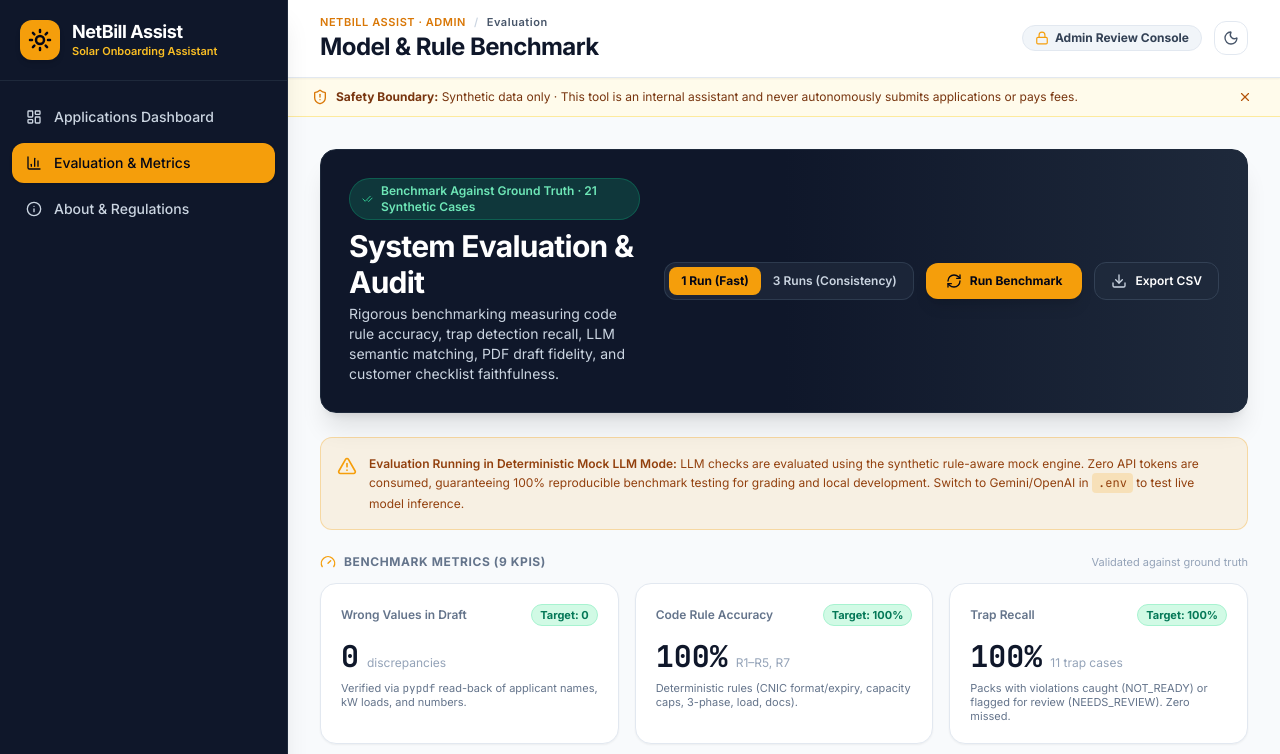
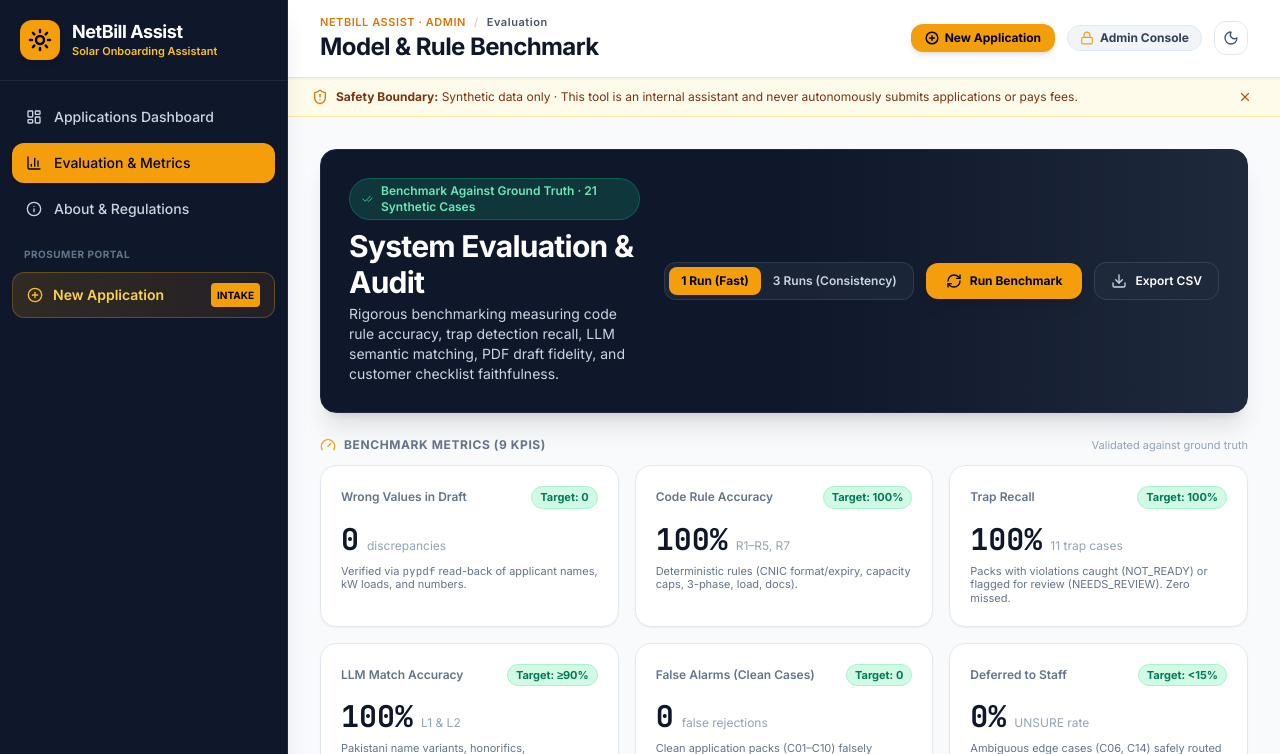
Before and after one commit to JeffCorpInc/Net-Billing-Autopilot, a FastAPI app: page /evaluate in a window 1280 px wide. Shown: the top 754 px of the page. Run offline with FastAPI, Linux system fonts and the light colour scheme; some libraries are stand-ins or nearby versions; some web fonts are replaced.

Commit message:
fix(vercel): add VercelPathFixMiddleware, fix destination to /api/index.py, and enhance portal navigation

```diff
--- a/app/config.py
+++ b/app/config.py
@@ -91,9 +91,17 @@ load_dotenv(BASE_DIR / ".env")
 class Settings(BaseModel):
     """Runtime application settings."""
 
-    llm_provider: str = Field(default_factory=lambda: os.getenv("LLM_PROVIDER", "mock"))
-    llm_model: str = Field(default_factory=lambda: os.getenv("LLM_MODEL", ""))
-    llm_api_key: str = Field(default_factory=lambda: os.getenv("LLM_API_KEY", ""))
+    llm_provider: str = Field(
+        default_factory=lambda: os.getenv("LLM_PROVIDER") or "gemini"
+    )
+    llm_model: str = Field(
+        default_factory=lambda: os.getenv("LLM_MODEL") or "gemini-flash-lite-latest"
+    )
+    llm_api_key: str = Field(
+        default_factory=lambda: os.getenv("LLM_API_KEY")
+        or os.getenv("GEMINI_API_KEY")
+        or ""
+    )
     llm_base_url: str = Field(default_factory=lambda: os.getenv("LLM_BASE_URL", ""))
     llm_timeout_seconds: float = Field(
         default_factory=lambda: float(os.getenv("LLM_TIMEOUT_SECONDS", "30.0"))
--- a/app/main.py
+++ b/app/main.py
@@ -30,6 +30,52 @@ app.add_middleware(
     allow_headers=["*"],
 )
 
+
+
+class VercelPathFixMiddleware:
+    """ASGI middleware to resolve original request paths when deployed behind Vercel rewrites."""
+
+    def __init__(self, asgi_app):
+        self.asgi_app = asgi_app
+
+    async def __call__(self, scope, receive, send):
+        if scope.get("type") == "http":
+            headers_dict = dict(scope.get("headers", []))
+            matched_path = None
+            for hname in (
+                b"x-matched-path",
+                b"x-original-uri",
+                b"x-real-path",
+                b"x-forwarded-uri",
+                b"x-vercel-matched-path",
+            ):
+                raw_val = headers_dict.get(hname)
+                if raw_val:
+                    val = raw_val.decode("utf-8", errors="ignore").split("?")[0]
+                    if val and val not in ("/api/index", "/api/index.py", "/api"):
+                        matched_path = val
+                        break
+
+            path = scope.get("path", "")
+            if matched_path:
+                scope["path"] = matched_path
+                scope["raw_path"] = matched_path.encode("utf-8")
+            elif path.startswith("/api/index/"):
+                sub = path[len("/api/index"):]
+                scope["path"] = sub
+                scope["raw_path"] = sub.encode("utf-8")
+            elif path.startswith("/api/index.py/"):
+                sub = path[len("/api/index.py"):]
+                scope["path"] = sub
+                scope["raw_path"] = sub.encode("utf-8")
+            elif path in ("/api/index", "/api/index.py"):
+                scope["path"] = "/"
+                scope["raw_path"] = b"/"
+
+        await self.asgi_app(scope, receive, send)
+
+
+app.add_middleware(VercelPathFixMiddleware)
 # Directories
 STATIC_DIR = BASE_DIR / "static"
 TEMPLATES_DIR = BASE_DIR / "templates"
@@ -90,6 +136,13 @@ async def generic_exception_handler(request: Request, exc: Exception):
 # ---------------------------------------------------------------------------
 @app.get("/", response_class=HTMLResponse)
 @app.get("/admin", response_class=HTMLResponse)
+
+@app.get("/api/index", include_in_schema=False)
+@app.get("/api/index.py", include_in_schema=False)
+async def vercel_index_alias(request: Request):
+    """Fallback alias for Vercel default function invocation without rewrites."""
+    return await dashboard_page(request)
+
 async def dashboard_page(request: Request):
     """Render Admin Dashboard page."""
     context = get_base_context(request)
--- a/data/runtime/eval/C01.json
+++ b/data/runtime/eval/C01.json
@@ -58,7 +58,7 @@
     }
   },
   "runs_consistent": true,
-  "avg_latency_ms": 20.0,
+  "avg_latency_ms": 20.5,
   "gate_passed": true,
   "wrong_pdf_values": 0,
   "pdf_discrepancies": [],
--- a/data/runtime/reports/C01.json
+++ b/data/runtime/reports/C01.json
@@ -1,6 +1,6 @@
 {
   "case_id": "C01",
-  "timestamp": "2026-10-29T19:40:22.349597+00:00",
+  "timestamp": "2026-10-29T20:12:39.320746+00:00",
   "mode": "mock",
   "overall": "READY",
   "readiness_score": 100.0,
@@ -138,7 +138,7 @@
           "cnic_name: 'Muhammad Usman' vs bill_consumer_name: 'Muhammad Usman'"
         ],
         "fuzzy_score": 100.0,
-        "latency_ms": 20,
+        "latency_ms": 21,
         "model": "mock-engine",
         "provider": "mock"
       }
--- a/data/runtime/reports/C09.json
+++ b/data/runtime/reports/C09.json
@@ -1,6 +1,6 @@
 {
   "case_id": "C09",
-  "timestamp": "2026-10-29T19:40:21.849047+00:00",
+  "timestamp": "2026-10-29T20:12:38.824255+00:00",
   "mode": "mock",
   "overall": "NOT_READY",
   "readiness_score": 87.5,
--- a/data/runtime/reports/C18.json
+++ b/data/runtime/reports/C18.json
@@ -1,6 +1,6 @@
 {
   "case_id": "C18",
-  "timestamp": "2026-10-29T19:40:22.024725+00:00",
+  "timestamp": "2026-10-29T20:12:39.000032+00:00",
   "mode": "mock",
   "overall": "NOT_READY",
   "readiness_score": 75.0,
--- a/templates/base.html
+++ b/templates/base.html
@@ -89,7 +89,7 @@
         </button>
       </div>
 
-      <!-- Navigation Links (Admin Only — New Application removed and separated to /apply) -->
+      <!-- Navigation Links -->
       <nav class="flex-1 px-3 py-4 space-y-1.5 overflow-y-auto">
         <a href="/" class="flex items-center gap-3 px-3.5 py-2.5 rounded-xl text-sm font-medium transition-colors {% if active_page == 'dashboard' %}bg-amber-500 text-slate-950 font-bold shadow{% else %}text-slate-300 hover:bg-slate-800/70 hover:text-white{% endif %}">
           <i data-lucide="layout-dashboard" class="w-4 h-4"></i>
@@ -102,6 +102,15 @@
         <a href="/about" class="flex items-center gap-3 px-3.5 py-2.5 rounded-xl text-sm font-medium transition-colors {% if active_page == 'about' %}bg-amber-500 text-slate-950 font-bold shadow{% else %}text-slate-300 hover:bg-slate-800/70 hover:text-white{% endif %}">
           <i data-lucide="info" class="w-4 h-4"></i>
           <span>About &amp; Regulations</span>
+        </a>
+
+        <div class="pt-3 pb-1 px-3 text-[10px] font-bold uppercase tracking-wider text-slate-500">Prosumer Portal</div>
+        <a href="/apply" class="flex items-center justify-between px-3.5 py-2.5 rounded-xl text-sm font-semibold transition-all {% if active_page == 'new_case' %}bg-amber-500 text-slate-950 font-bold shadow{% else %}bg-gradient-to-r from-amber-500/15 to-amber-600/10 hover:from-amber-500/25 hover:to-amber-600/20 text-amber-300 border border-amber-500/30{% endif %}">
+          <div class="flex items-center gap-2.5">
+            <i data-lucide="plus-circle" class="w-4 h-4 text-amber-400"></i>
+            <span>New Application</span>
+          </div>
+          <span class="text-[10px] font-extrabold uppercase px-1.5 py-0.5 rounded bg-amber-500 text-slate-950">Intake</span>
         </a>
       </nav>
 
@@ -164,14 +173,22 @@
         <!-- Right Controls: Portal Status Badge & Dark Mode toggle -->
         <div class="flex items-center gap-2.5 sm:gap-3 shrink-0">
           {% if portal_mode %}
+          <a href="/" class="inline-flex items-center gap-1.5 px-3 py-1.5 rounded-xl bg-slate-800 hover:bg-slate-700 text-slate-200 border border-slate-700 font-bold text-xs shadow-sm transition-all">
+            <i data-lucide="layout-dashboard" class="w-3.5 h-3.5 text-amber-400"></i>
+            <span class="hidden sm:inline">Admin</span> Dashboard
+          </a>
           <span class="hidden md:inline-flex items-center gap-1.5 px-3 py-1 rounded-full text-xs font-bold bg-emerald-50 dark:bg-emerald-950/60 text-emerald-700 dark:text-emerald-300 border border-emerald-200 dark:border-emerald-800">
             <i data-lucide="shield-check" class="w-3.5 h-3.5"></i>
             <span>NEPRA 2026 Verified Intake</span>
           </span>
           {% else %}
+          <a href="/apply" class="inline-flex items-center gap-1.5 px-3.5 py-1.5 rounded-xl bg-amber-500 hover:bg-amber-400 text-slate-950 font-bold text-xs shadow-md transition-all active:scale-95">
+            <i data-lucide="plus-circle" class="w-3.5 h-3.5 stroke-[2.5]"></i>
+            <span>New Application</span>
+          </a>
           <span class="hidden md:inline-flex items-center gap-1.5 px-3 py-1 rounded-full text-xs font-bold bg-slate-100 dark:bg-slate-800 text-slate-700 dark:text-slate-300 border border-slate-200 dark:border-slate-700">
             <i data-lucide="lock" class="w-3.5 h-3.5 text-amber-500"></i>
-            <span>Admin Review Console</span>
+            <span>Admin Console</span>
           </span>
           {% endif %}
 
--- a/templates/dashboard.html
+++ b/templates/dashboard.html
@@ -26,9 +26,13 @@
         </p>
       </div>
 
-      <!-- Action Button & Running Progress (New Application button removed from Admin Dashboard) -->
+      <!-- Action Button & Running Progress -->
       <div class="shrink-0 flex flex-col items-start md:items-end gap-2">
         <div class="flex flex-wrap items-center gap-2.5">
+          <a href="/apply" class="px-5 py-3 rounded-xl bg-slate-800/90 hover:bg-slate-700 text-amber-300 border border-amber-500/40 font-extrabold text-xs sm:text-sm transition-all shadow-xl flex items-center gap-2 active:scale-95">
+            <i data-lucide="plus-circle" class="w-4 h-4 text-amber-400"></i>
+            <span>New Application Portal</span>
+          </a>
           <button id="run-all-btn" type="button" class="px-6 py-3 rounded-xl bg-gradient-to-r from-amber-500 to-amber-400 hover:from-amber-400 hover:to-amber-300 text-slate-950 font-extrabold text-xs sm:text-sm transition-all shadow-xl flex items-center gap-2 active:scale-95 disabled:opacity-50">
             <i data-lucide="play-circle" class="w-4 h-4"></i>
             <span>Run All Compliance Checks</span>
```
Also changed, not shown: vercel.json, 6 other files.
